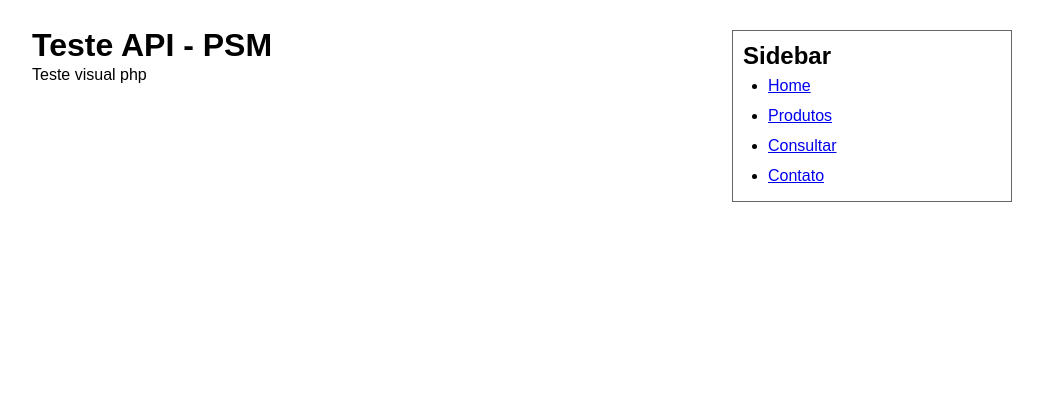
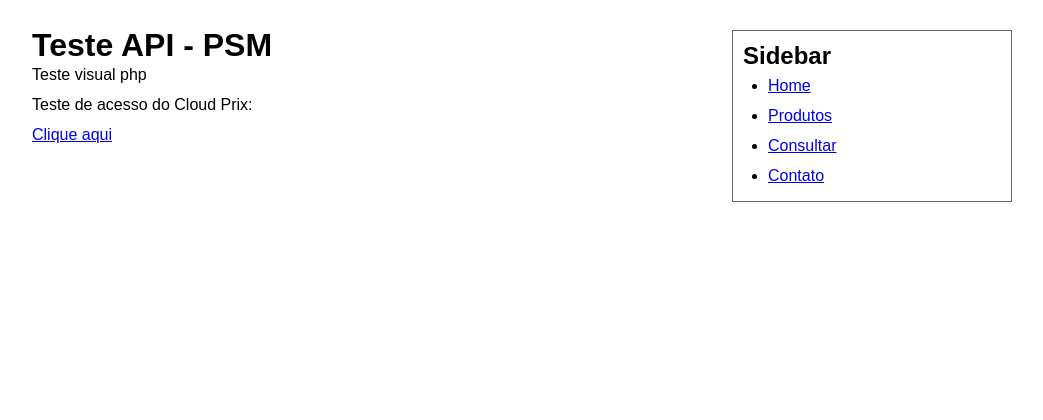
Before and after one commit to JohnAndante/zAPI_Test, a PHP site: page / in a window 1280 px wide. Shown: the part 100-520 px from the top of the page, without its empty margins (118-1161 px from the left). Run offline with PHP 8.4, Linux system fonts and the light colour scheme.

Commit message:
Update home.php

```diff
--- a/pages/home.php
+++ b/pages/home.php
@@ -1,6 +1,9 @@
 <h1>Teste API - PSM</h1>
 
 <p>Teste visual php</p>
+
+<p>Teste de acesso do Cloud Prix:</p>
+<a href="http://192.168.1.34:80/zAPI_Test/001/dl/gs1/01/00000000020325?11=230411&17=230413&3922=000140&3952=002690">Clique aqui</a>
 
 <div class="white-space"></div>
 
```
